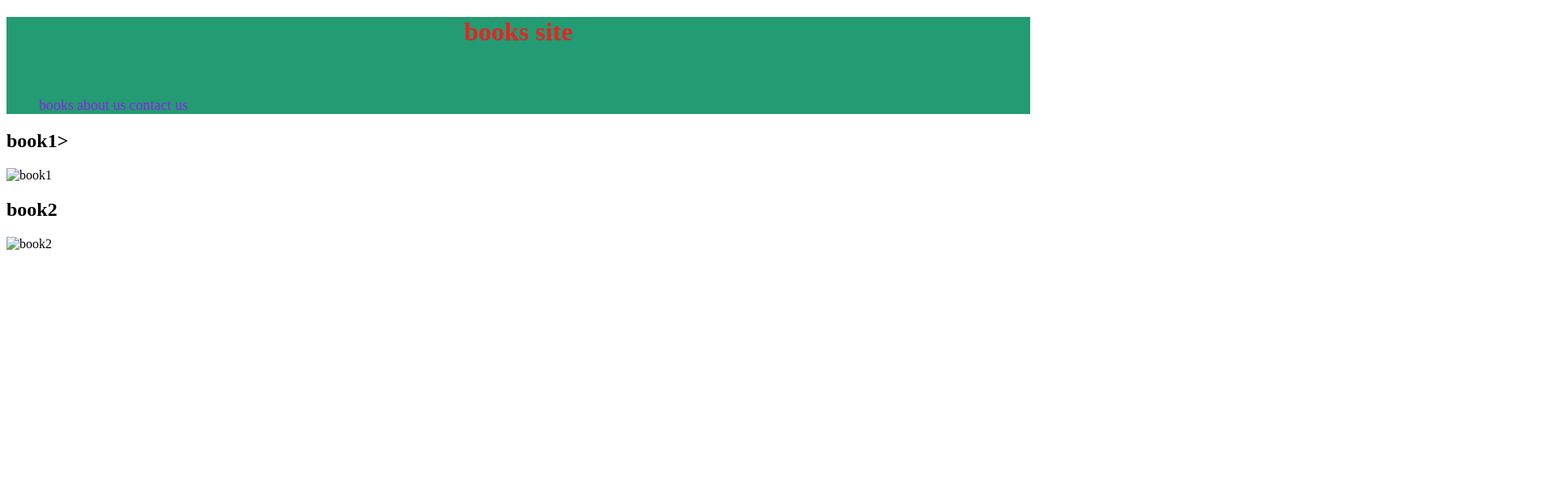
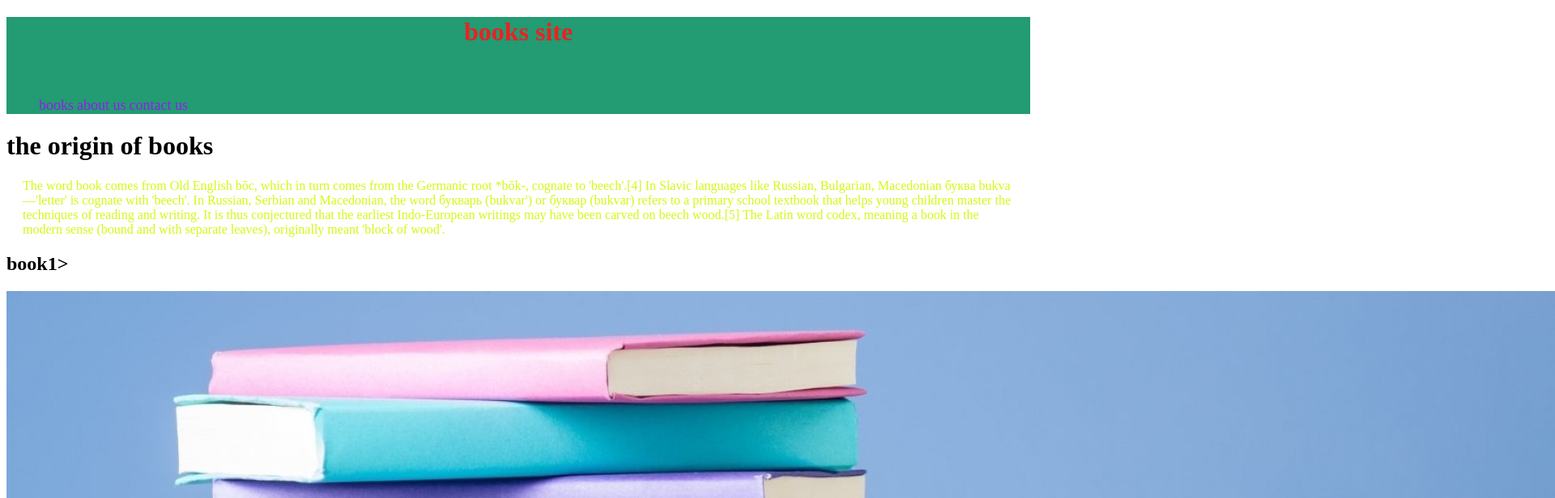
Before and after one commit to Mohammad-Al-abbadi/lab03, a plain HTML site: page index.html in a window 1280 px wide. Shown: the top 616 px of the page at 81% size, 1920 px wide, since content can reach past the window. Drawn offline with Linux system fonts and the light colour scheme.

Commit message:
added some changes to html page

```diff
--- a/index.html
+++ b/index.html
@@ -15,14 +15,16 @@
 </nav>
 </header>
 <main>
+  <h1> the origin of books </h1>
+  <p> The word book comes from Old English bōc, which in turn comes from the Germanic root *bōk-, cognate to 'beech'.[4] In Slavic languages like Russian, Bulgarian, Macedonian буква bukva—'letter' is cognate with 'beech'. In Russian, Serbian and Macedonian, the word букварь (bukvar') or буквар (bukvar) refers to a primary school textbook that helps young children master the techniques of reading and writing. It is thus conjectured that the earliest Indo-European writings may have been carved on beech wood.[5] The Latin word codex, meaning a book in the modern sense (bound and with separate leaves), originally meant 'block of wood'.</p>
 <section>
 <div>
 <h1> book1> </h1>
-<img src="book1" alt="book1">
+<img src="book1.jpg" alt="book1">
 </div>
 <div>
   <h2>book2</h2>
-  <img src="book2" alt="book2">
+  <img src="book2.jpg" alt="book2">
 </div>
 </section>
 </main>
--- a/style.css
+++ b/style.css
@@ -2,3 +2,4 @@ header{background-color: rgb(35, 155, 115);}
 header h1{color: rgb(233, 34, 34); text-align:center;}
 header nav ul li{display: inline-block; margin-top: 40px; font-size: large;}
 header nav UL LI A {color: rgb(143, 32, 235); text-decoration: aqua;}
+p{color: rgb(208, 250, 23); margin: 20px;}
```
